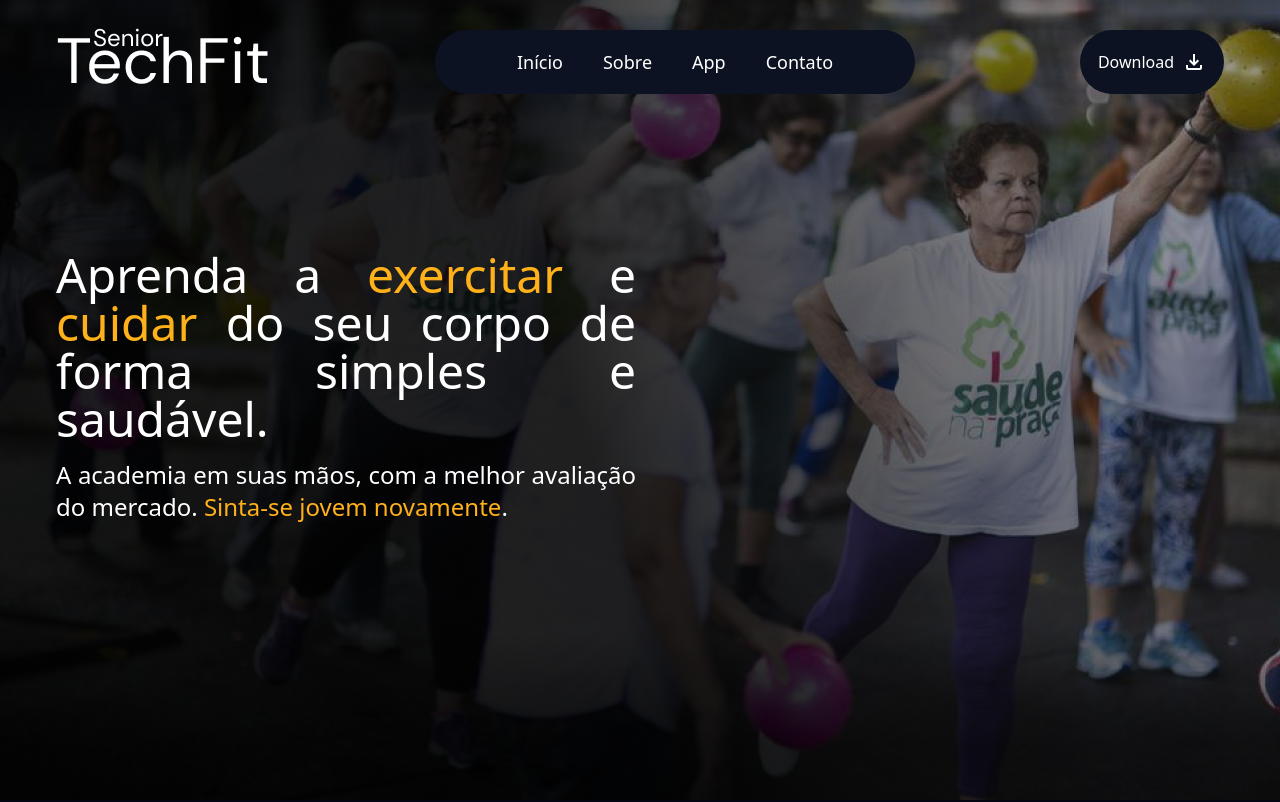
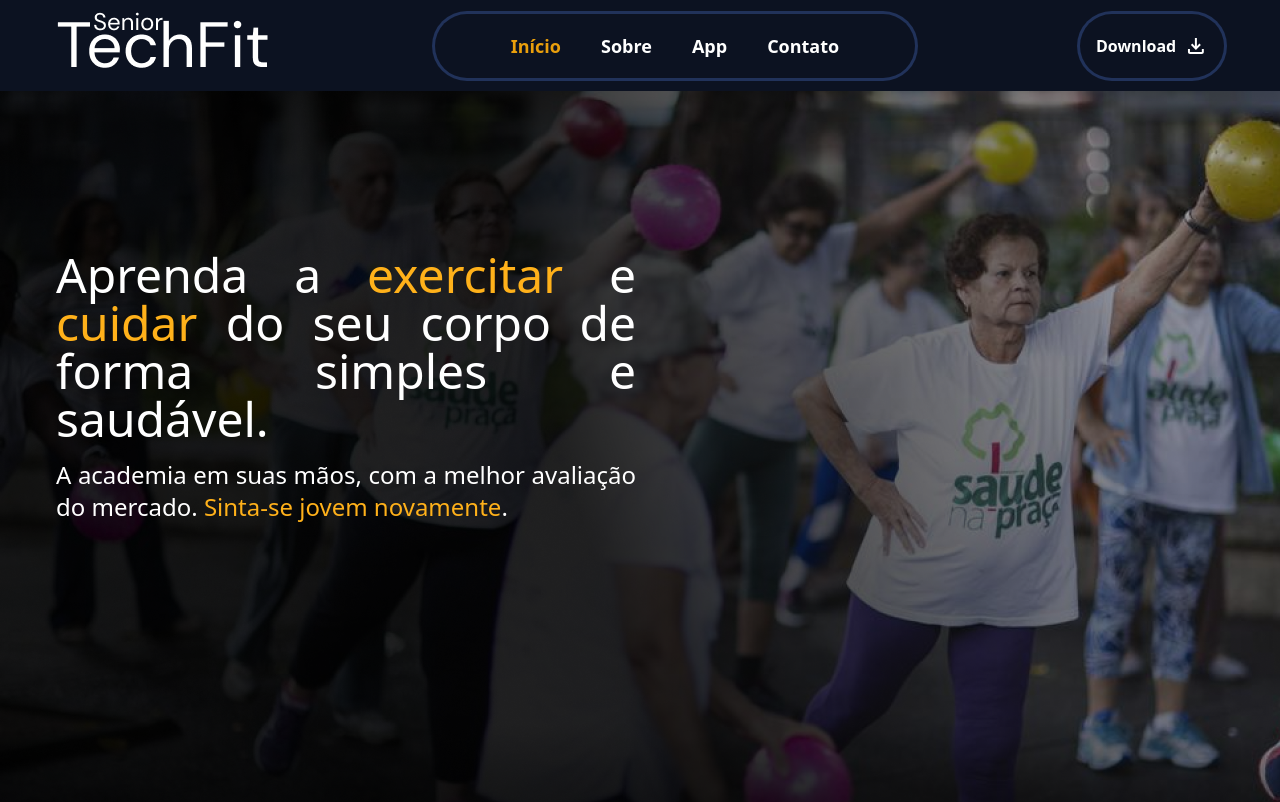
Before and after one commit to IsaKaillany/physical-education-lp, a React (Vite) app in the folder physical-education/: page / in a window 1280 px wide. Shown: the top 802 px of the page. Built offline with nearby package versions, Linux system fonts and the light colour scheme.

Commit message:
chore: repositioning header + update section one and four

```diff
--- a/physical-education/src/app.jsx
+++ b/physical-education/src/app.jsx
@@ -1,4 +1,5 @@
 import Footer from "./components/footer";
+import { Header } from "./components/header";
 import SectionFour from "./components/sectionFour";
 import SectionOne from "./components/sectionOne";
 import SectionThree from "./components/sectionThree";
@@ -7,6 +8,7 @@ import SectionTwo from "./components/sectionTwo";
 export function App() {
     return (
         <div>
+            <Header />
             <SectionOne />
             <SectionTwo />
             <SectionThree />
--- a/physical-education/src/components/header.jsx
+++ b/physical-education/src/components/header.jsx
@@ -1,50 +1,67 @@
-import { useEffect, useState } from "react";
+import { useState } from "react";
 import titleLogo from "../assets/titleLogo.png";
 import { MdOutlineFileDownload } from "react-icons/md";
 
 export function Header() {
-    const [isScrolled, setIsScrolled] = useState(false);
+    const [activeLink, setActiveLink] = useState("Início");
 
-    useEffect(() => {
-        const handleScroll = () => {
-            setIsScrolled(window.scrollY > 50);
-        };
-
-        window.addEventListener("scroll", handleScroll);
-        return () => window.removeEventListener("scroll", handleScroll);
-    }, []);
+    const handleLinkClick = (link) => {
+        setActiveLink(link);
+    };
 
     return (
-        <nav
-            className={`flex items-center justify-between gap-4 text-white sticky top-0 transition-all duration-300 px-14 max-sm:px-8 ${
-                isScrolled ? "bg-[#0C1221] w-full" : "bg-transparent"
-            }`}
-        >
+        <nav className="flex items-center justify-between bg-[#0C1221] w-full gap-4 text-white sticky top-0 z-50 px-14 max-sm:px-8">
             <img
                 src={titleLogo}
                 className="max-sm:size-1/2 my-1 max-[768px]:size-1/4"
             />
-            <div className="flex gap-10 justify-center items-center bg-[#0C1221] w-[480px] h-16 rounded-full p-5 max-md:hidden text-lg">
-                <a href="#" className="cursor-pointer hover:text-[#EA9F0C]">
+            <div className="flex gap-10 justify-center items-center bg-[#0C1221] w-[480px] h-16 rounded-full lg:ring lg:ring-[#21325A] p-5 max-md:hidden text-lg font-semibold">
+                <a
+                    href="#"
+                    className={`cursor-pointer ${
+                        activeLink === "Início"
+                            ? "text-[#EA9F0C]"
+                            : "hover:text-[#EA9F0C]"
+                    }`}
+                    onClick={() => handleLinkClick("Início")}
+                >
                     Início
                 </a>
                 <a
                     href="#about"
-                    className="cursor-pointer hover:text-[#EA9F0C]"
+                    className={`cursor-pointer ${
+                        activeLink === "Sobre"
+                            ? "text-[#EA9F0C]"
+                            : "hover:text-[#EA9F0C]"
+                    }`}
+                    onClick={() => handleLinkClick("Sobre")}
                 >
                     Sobre
                 </a>
-                <a href="#app" className="cursor-pointer hover:text-[#EA9F0C]">
+                <a
+                    href="#app"
+                    className={`cursor-pointer ${
+                        activeLink === "App"
+                            ? "text-[#EA9F0C]"
+                            : "hover:text-[#EA9F0C]"
+                    }`}
+                    onClick={() => handleLinkClick("App")}
+                >
                     App
                 </a>
                 <a
                     href="#contact"
-                    className="cursor-pointer hover:text-[#EA9F0C]"
+                    className={`cursor-pointer ${
+                        activeLink === "Contato"
+                            ? "text-[#EA9F0C]"
+                            : "hover:text-[#EA9F0C]"
+                    }`}
+                    onClick={() => handleLinkClick("Contato")}
                 >
                     Contato
                 </a>
             </div>
-            <button className="w-36 h-16 rounded-full bg-[#0C1221] flex justify-center items-center gap-2 p-4 hover:text-[#EA9F0C]">
+            <button className="w-36 h-16 rounded-full bg-[#0C1221] flex justify-center items-center gap-2 p-4 hover:text-[#EA9F0C] font-semibold lg:ring lg:ring-[#21325A]">
                 Download <MdOutlineFileDownload className="size-6" />
             </button>
         </nav>
--- a/physical-education/src/components/sectionFour.jsx
+++ b/physical-education/src/components/sectionFour.jsx
@@ -4,7 +4,7 @@ export default function SectionFour() {
     return (
         <section
             id="app"
-            className="flex flex-col max-md:gap-6 items-center justify-center bg-[#16223D] p-6 overflow-x-hidden pt-28"
+            className="flex flex-col max-md:gap-6 items-center justify-center bg-[#16223D] p-6 overflow-hidden pt-28"
         >
             <h1 className="text-white text-center font-semibold text-4xl max-sm:text-2xl pb-16 max-md:pb-8">
                 O que a{" "}
--- a/physical-education/src/components/sectionOne.jsx
+++ b/physical-education/src/components/sectionOne.jsx
@@ -1,12 +1,11 @@
-import { Header } from "./header";
+import { RiArrowDownWideLine } from "react-icons/ri";
 
 export default function SectionOne() {
     return (
         <section
             id="#"
-            className="sm:bg-[url('./assets/bg-seniors.png')] bg-gradient-to-b from-[#16223D] to-gray-950 min-w-full h-[800px] bg-cover bg-no-repeat py-4"
+            className="sm:bg-[url('./assets/bg-seniors.png')] bg-gradient-to-b from-[#16223D] to-gray-950 min-w-full h-[800px] bg-cover bg-no-repeat py-4 max-sm:flex max-sm:flex-col max-sm:items-center max-sm:justify-around"
         >
-            <Header />
             <div className="mx-14 max-sm:mx-8">
                 <section
                     data-aos="fade-right"
@@ -28,6 +27,16 @@ export default function SectionOne() {
                     </p>
                 </section>
             </div>
+                    <a
+                        href="#about"
+                        className="cursor-pointer sm:hidden"
+                        data-aos="fade-left"
+                    >
+                        <RiArrowDownWideLine
+                            size={65}
+                            className="text-white hover:text-[#EA9F0C]"
+                        />
+                    </a>
         </section>
     );
 }
```
